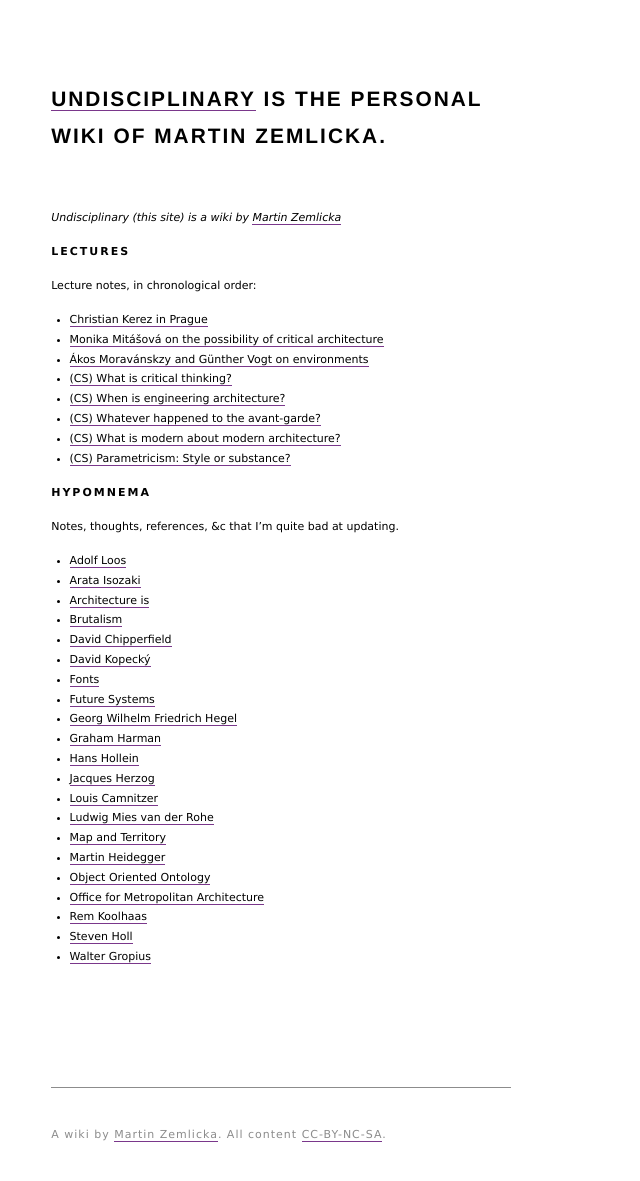
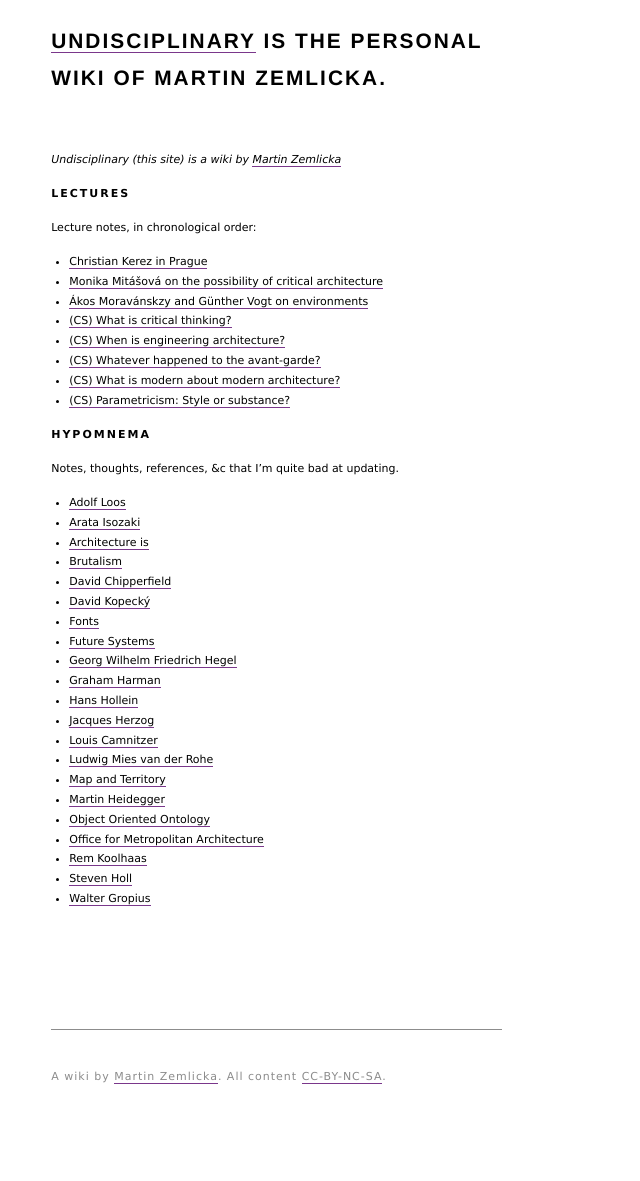
Before and after one commit to zmlka/undisciplinary, a Jekyll site: the page built from index.md, in a window 1280 px wide. Shown: the whole page, without its empty margins (0-640 px from the left). Built offline with Jekyll 4.4.1, drawn with Linux system fonts in a browser that asks for light colours; after the commit the page ends 1114 px from its top, so only the background shows below that.

Commit message:
site width to em

```diff
--- a/style/style.css
+++ b/style/style.css
@@ -110,8 +110,8 @@
 /* IDs */
 
 #site{
-  max-width: 460px;
-  padding: 80px 4% 20px 4%;
+  max-width: 41rem;
+  padding: 2rem 4% 1rem 4%;
 }
 
 
```
